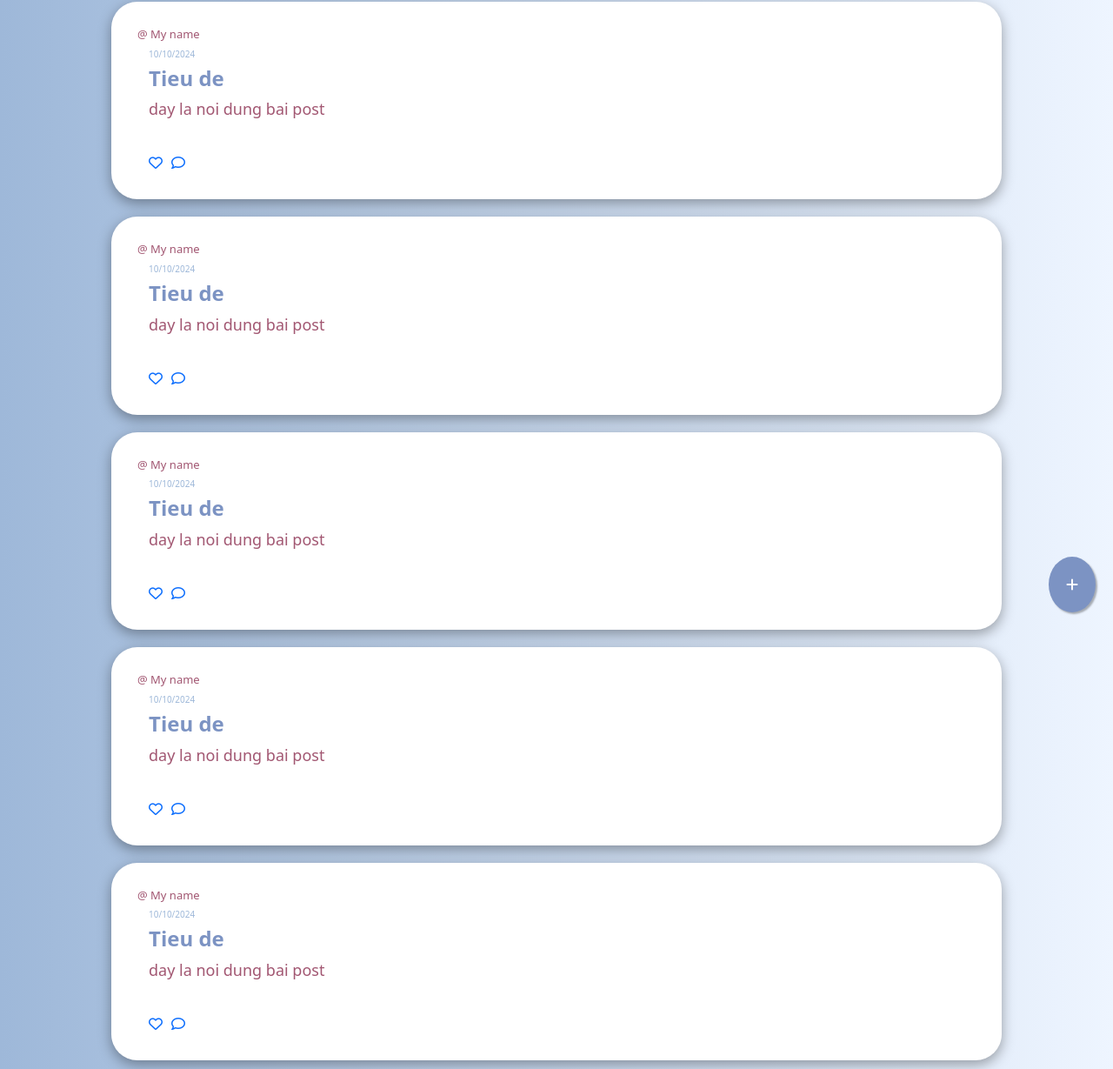
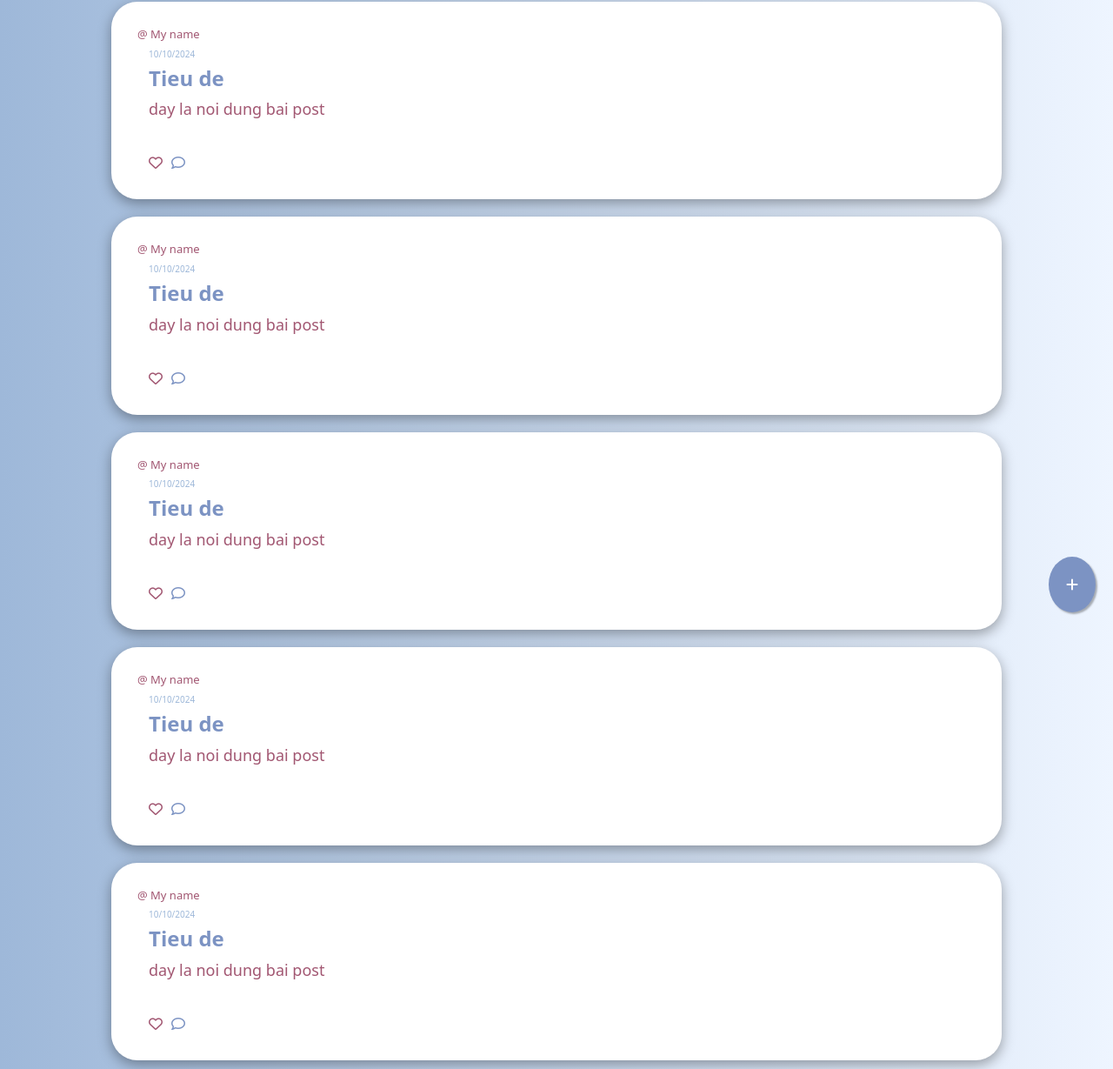
Before and after one commit to Torru20/zietnam_club_php, a PHP site: page /pages/forum_page.php in a window 1280 px wide. Shown: the part 76-1305 px from the top of the page at 87% size. Run offline with PHP 8.4, Linux system fonts and the light colour scheme; some libraries are stand-ins or nearby versions; some web fonts are replaced.

Commit message:
nhu_23/10_2
hover icon color in post.php

```diff
--- a/css/forum_post.css
+++ b/css/forum_post.css
@@ -82,13 +82,18 @@ body{
     column-gap: 10px;
     color: var(--inverseprimary-color);
 }
-
+.post-like .far.fa-heart{
+    color:var(--inverseprimary-color) ;
+}
 .post-like:hover .far.fa-heart::before{
     content: "\f004";
     color:var(--inverseprimary-color);
     font-weight: 900;
 }
 
+.post-cmt .far.fa-comment{
+    color:var(--primary-color);
+}
 .post-cmt:hover .far.fa-comment::before{
     content: "\f075";
     color:var(--primary-color);
```
